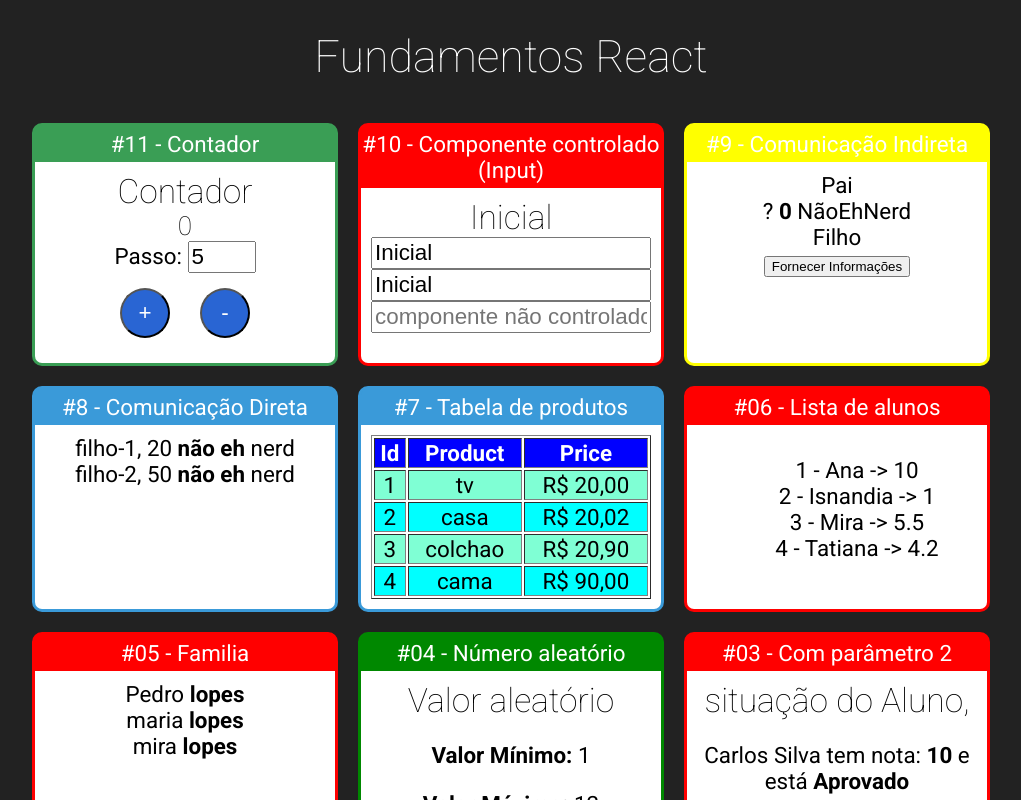
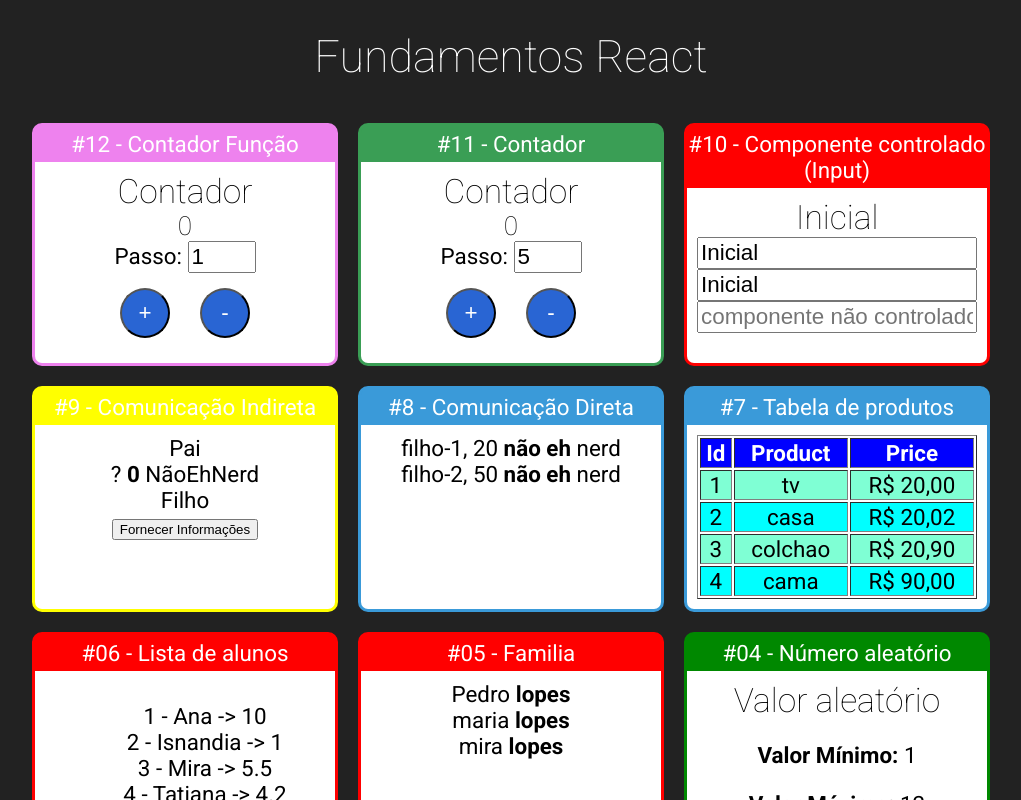
Before and after one commit to Anderlan-Nunes/fundamentos-react, a React (Create React App) app: page / in a window 1280 px wide. Shown: the top 800 px of the page, without its empty margins (129-1150 px from the left). Built offline with nearby package versions, Linux system fonts and the light colour scheme.

Commit message:
Componente contador como função

```diff
--- a/src/App.jsx
+++ b/src/App.jsx
@@ -13,12 +13,16 @@ import IndiretaPai from './components/comunicacao/indireta/IndiretaPai';
 import Contador from './components/contador/Contador';
 
 import Input from './components/formulario/Input';
+import ContadorFuncao from './components/contador/ContadorFuncao';
 
 export default _ =>
 
     <div className='App'>
         <h1>Fundamentos React</h1>
         <div className='Cards'>
+            <Card titulo="#12 - Contador Função" color="violet">
+                <ContadorFuncao/>
+            </Card>
             <Card titulo="#11 - Contador" color="#3A9E55">
                 <Contador/>
             </Card>
--- /dev/null
+++ b/src/components/contador/ContadorFuncao.jsx
@@ -0,0 +1,41 @@
+import './Contador.css'
+import { useState } from "react";
+
+export default props => {
+
+    const valorInicial = props.numInicial || 0;
+    const passoInicial = props.passoInicial || 1;
+
+    const [valor, setValor] = useState(valorInicial);
+    const [passo, setPasso] = useState(passoInicial);
+
+    function inc(novoValor){
+        setValor(novoValor +parseInt(passo))
+    }
+
+    function dec(valor){
+        setValor(valor -parseInt(passo))
+    }
+
+    function incluirPasso(e){
+        setPasso(e.target.value)
+    }
+    return(
+        <div className='Contador'>
+            <h2>Contador</h2>
+            <h3>{valor}</h3>
+            <div>
+                <label htmlFor="passoInput">Passo: </label>
+                <input
+                    type="number"
+                    id="passoInput"
+                    value={passo}
+                    onChange={incluirPasso}/>
+            </div>
+            <div>
+                <button onClick={_=> inc(valor)}>+</button>
+                <button onClick={_=> dec(valor)}>-</button>
+            </div>
+        </div>
+    )
+}
```
